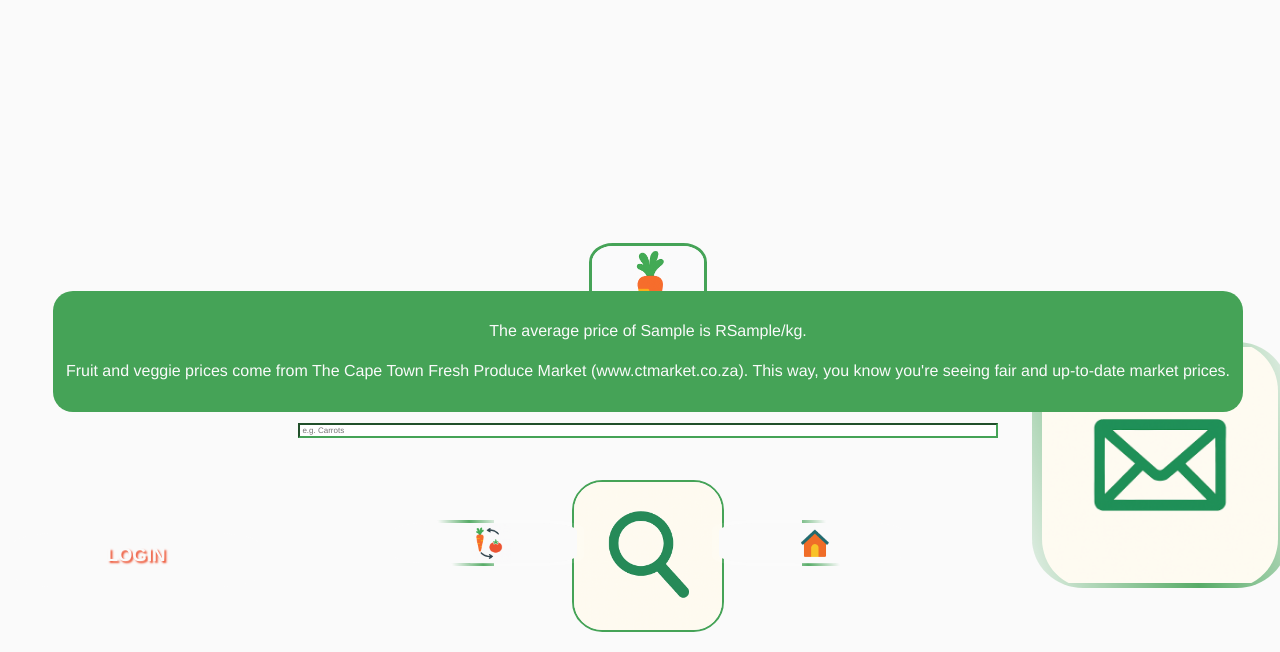
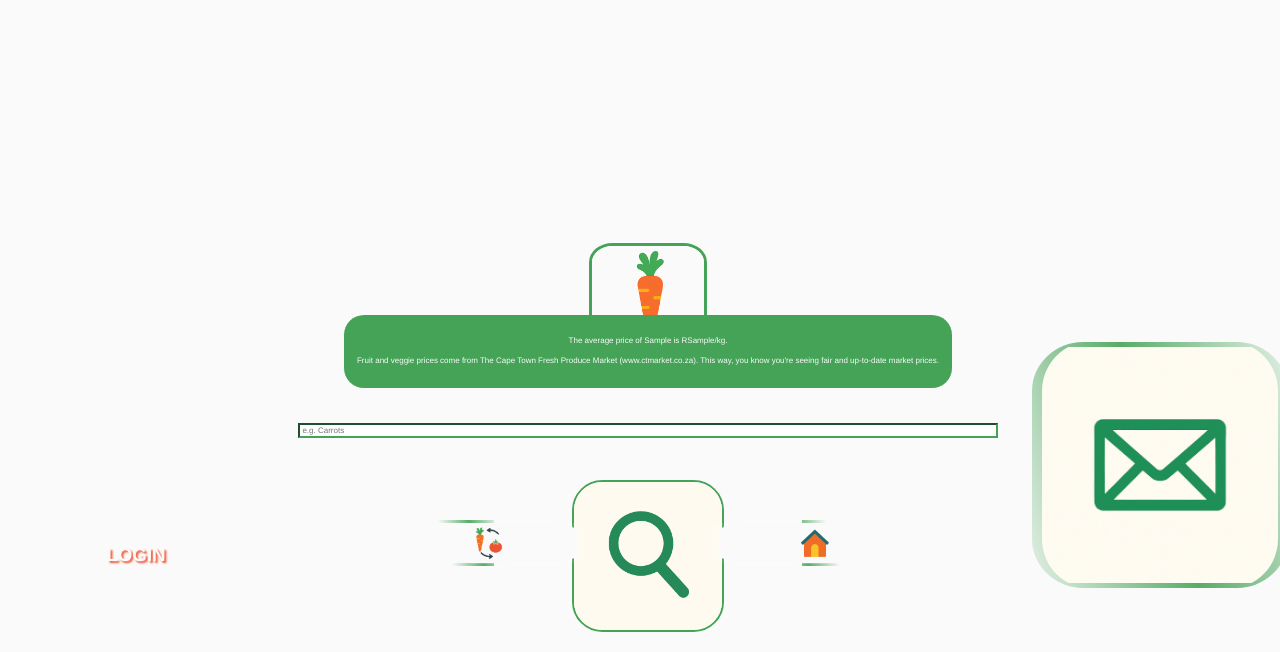
Before and after one commit to Deserai/Barter-or-Buy, a Django app: template main/templates/main/buy.html in a window 1280 px wide. Shown: the top 652 px of the page. Run offline with Django 4.2, Linux system fonts and the light colour scheme; tables that the repository leaves empty hold one stand-in row (values such as "Sample post"); the template is opened without the code that fills it: values that come from a table or form of the project are taken from there, most other values are stand-ins (such as "Sample title", 1, 10 or a date in 2020).

Commit message:
Update style.css

```diff
--- a/main/static/main/css/style.css
+++ b/main/static/main/css/style.css
@@ -385,7 +385,7 @@ button{
 
 .result{
     text-align: center;
-    font-size: 1em;
+    font-size: 1vh;
     line-height: 1.5;
     color: #fafafa;
     background-color: #45a357;
```
